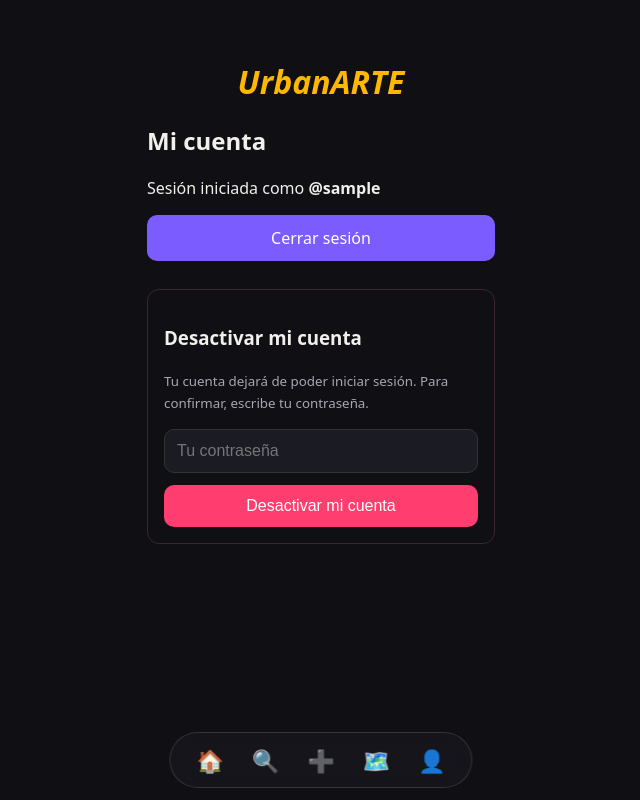
After one commit to luna748828/UrbanARTE, a Flask app: page /cuenta in a window 1280 px wide. The commit adds this page. Shown: the whole page, without its empty margins (319-959 px from the left). Run offline with Flask 3, Linux system fonts and the light colour scheme; the visitor is signed in with stand-in values (Sample User, id 1).

Commit message:
Cierre de sesión y desactivación de cuenta (5.5 y 5.6)

```diff
--- a/auth.py
+++ b/auth.py
@@ -96,10 +96,15 @@ def login():
                 flash("Correo o contraseña incorrectos.")
             return render_template("login.html")
 
-        perfil = (datos.table("usuarios").select("id, nombre_usuario, rol")
+        perfil = (datos.table("usuarios").select("id, nombre_usuario, rol, activo")
                   .eq("id", r.user.id).execute().data)
         if not perfil:
             flash("Tu cuenta no tiene perfil. Avisa al equipo.")
+            return render_template("login.html")
+
+        # 5.6: las cuentas desactivadas no pueden entrar
+        if perfil[0].get("activo") is False:
+            flash("Esta cuenta está desactivada.")
             return render_template("login.html")
 
         session["usuario_id"] = perfil[0]["id"]
@@ -109,7 +114,51 @@ def login():
     return render_template("login.html")
 
 
+# 5.5: cierre de sesión
 @bp.route("/logout")
 def logout():
     session.clear()
+    flash("Cerraste sesión.")
     return redirect(url_for("auth.login"))
+
+
+# Página de la cuenta: desde aquí se cierra sesión o se desactiva la cuenta
+@bp.route("/cuenta")
+@login_required
+def cuenta():
+    return render_template("cuenta.html")
+
+
+# 5.6: desactivar la cuenta (HU12). Pide la contraseña para confirmar.
+@bp.route("/cuenta/desactivar", methods=["POST"])
+@login_required
+def desactivar_cuenta():
+    clave = request.form.get("contrasena", "")
+    if not clave:
+        flash("Escribe tu contraseña para confirmar.")
+        return redirect(url_for("auth.cuenta"))
+
+    perfil = (datos.table("usuarios").select("correo")
+              .eq("id", session["usuario_id"]).execute().data)
+    if not perfil:
+        session.clear()
+        return redirect(url_for("auth.login"))
+
+    # La contraseña se comprueba iniciando sesión otra vez con un cliente nuevo
+    try:
+        cliente_auth().auth.sign_in_with_password(
+            {"email": perfil[0]["correo"], "password": clave})
+    except Exception:
+        flash("La contraseña es incorrecta.")
+        return redirect(url_for("auth.cuenta"))
+
+    try:
+        (datos.table("usuarios").update({"activo": False})
+         .eq("id", session["usuario_id"]).execute())
+    except Exception as e:
+        flash(f"No se pudo desactivar la cuenta: {e}")
+        return redirect(url_for("auth.cuenta"))
+
+    session.clear()
+    flash("Tu cuenta fue desactivada.")
+    return redirect(url_for("auth.login"))
--- a/templates/_nav.html
+++ b/templates/_nav.html
@@ -3,5 +3,5 @@
   <a href="#">🔍</a>
   <a href="#">➕</a>
   <a href="/mapa">🗺️</a>
-  <a href="#">👤</a>
+  <a href="{{ url_for('auth.cuenta') if session.get('usuario_id') else url_for('auth.login') }}">👤</a>
 </nav>
--- /dev/null
+++ b/templates/cuenta.html
@@ -0,0 +1,43 @@
+<!DOCTYPE html>
+<html lang="es">
+<head>
+  <meta charset="UTF-8">
+  <meta name="viewport" content="width=device-width, initial-scale=1">
+  <title>Mi cuenta · UrbanARTE</title>
+  <link rel="stylesheet" href="{{ url_for('static', filename='style.css') }}">
+  <style>
+    body { background:#0f0f14; color:#f2f0ea; font-family:system-ui,sans-serif; margin:0; }
+    .caja { max-width:380px; margin:60px auto; padding:0 16px 120px; }
+    h1 { color:#ffb703; font-style:italic; text-align:center; }
+    form { display:flex; flex-direction:column; gap:12px; }
+    input, button, .boton { padding:12px; font-size:1rem; border-radius:10px; border:1px solid #333; }
+    input { background:#1b1b24; color:#f2f0ea; }
+    button, .boton { background:#7b5cff; color:#fff; border:0; cursor:pointer; text-align:center; text-decoration:none; display:block; }
+    button.peligro { background:#ff3d6e; }
+    .aviso { background:#2a1c24; border-left:4px solid #ff3d6e; padding:10px; border-radius:6px; }
+    .zona { border:1px solid #3a2530; border-radius:12px; padding:16px; margin-top:28px; }
+    small { color:#a9a6b3; }
+  </style>
+</head>
+<body>
+  <div class="caja">
+    <h1>UrbanARTE</h1>
+    <h2>Mi cuenta</h2>
+    <p>Sesión iniciada como <strong>@{{ session.get('nombre_usuario') }}</strong></p>
+    {% for m in get_flashed_messages() %}<p class="aviso">{{ m }}</p>{% endfor %}
+
+    <a class="boton" href="{{ url_for('auth.logout') }}">Cerrar sesión</a>
+
+    <div class="zona">
+      <h3>Desactivar mi cuenta</h3>
+      <p><small>Tu cuenta dejará de poder iniciar sesión. Para confirmar, escribe tu contraseña.</small></p>
+      <form method="post" action="{{ url_for('auth.desactivar_cuenta') }}"
+            onsubmit="return confirm('¿Seguro que quieres desactivar tu cuenta?');">
+        <input name="contrasena" type="password" placeholder="Tu contraseña" required>
+        <button class="peligro">Desactivar mi cuenta</button>
+      </form>
+    </div>
+  </div>
+  {% include "_nav.html" %}
+</body>
+</html>
```
